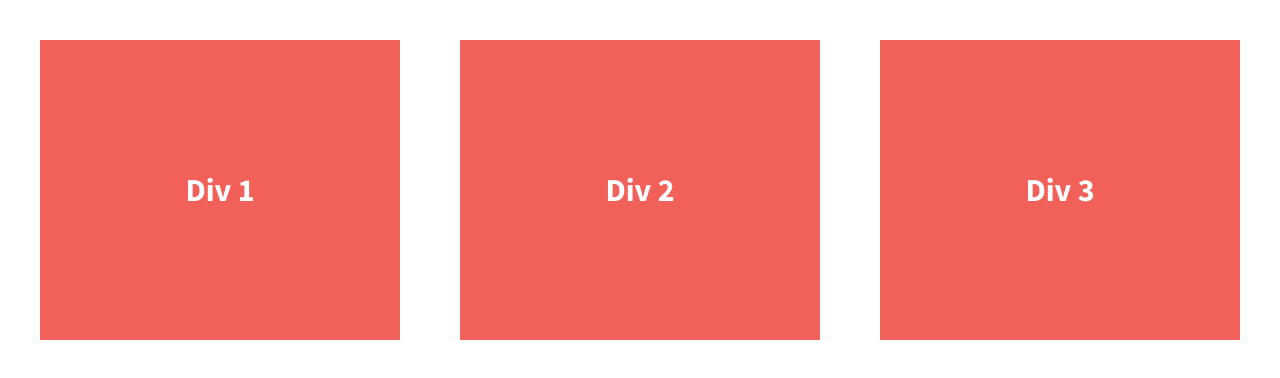
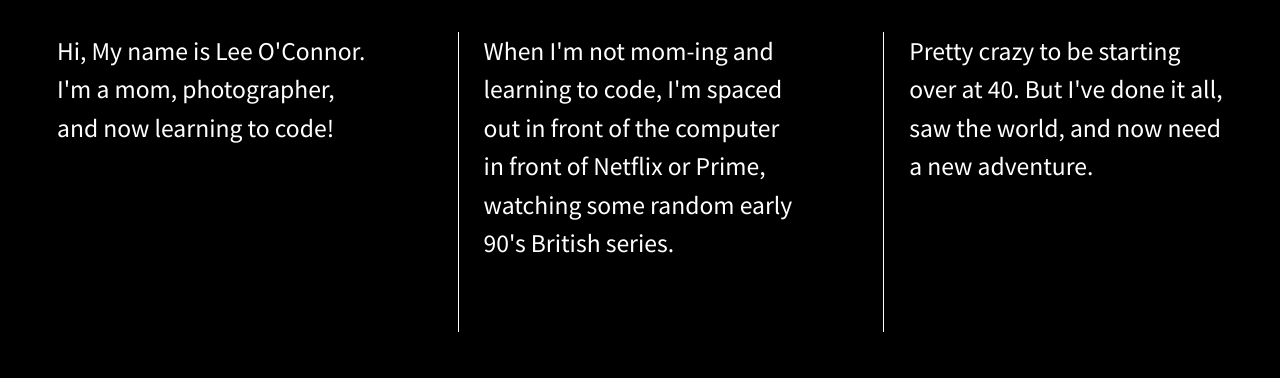
Before and after one commit to lee-oconnor/divs-flexbox-starter, a plain HTML site: page index.html in a window 1280 px wide. Drawn offline with nearby package versions, Linux system fonts and the light colour scheme.

Commit message:
Styled in black with my own words

```diff
--- a/css/main.css
+++ b/css/main.css
@@ -97,20 +97,20 @@ textarea {
 
 
 html {
-  background-color: #fff;
+  background-color: #000;
   height: 100%;
 }
 
 body {
   font-family: 'Source Sans Pro', sans-serif;
   padding: 2em;
-  font-size: 1.25em;
+  font-size: 1em;
   height: 100%;
 }
 
 .wrapper {
   /*add display:flex and set justify-content to space-between*/
-  font-weight: 700;
+  font-weight: 400;
   display: flex;
   justify-content: space-between;
 
@@ -123,10 +123,23 @@ body {
   line-height: 1.5em;
   font-size: 1.6em;
   justify-content: center;
-  align-items: center;
-  background-color: #f16059;
+  align-items: center top;
+  padding-left: 25px;
+  padding-right: 25px;
+  background-color: #000000;
   height: 300px;
   width: 30%;
+  box-sizing: border-box;
+}
+
+.div-2 {
+    border-left: 1px solid #fff;
+
+}
+
+.div-3 {
+    border-left: 1px solid #fff;
+
 }
 
 
--- a/index.html
+++ b/index.html
@@ -23,13 +23,16 @@
 
         <section class="wrapper">
             <div class="div-1">
-                Div 1
+                Hi, My name is Lee O'Connor. I'm a mom, photographer, and
+                now learning to code!
             </div>
             <div class="div-2">
-                Div 2
+                When I'm not mom-ing and learning to code, I'm spaced out in front of the computer
+                in front of Netflix or Prime, watching some random early 90's British series.
             </div>
             <div class="div-3">
-                Div 3
+                Pretty crazy to be starting over at 40. But I've done it all, saw the world, and
+                now need a new adventure.
             </div>
         </section>
 
```
